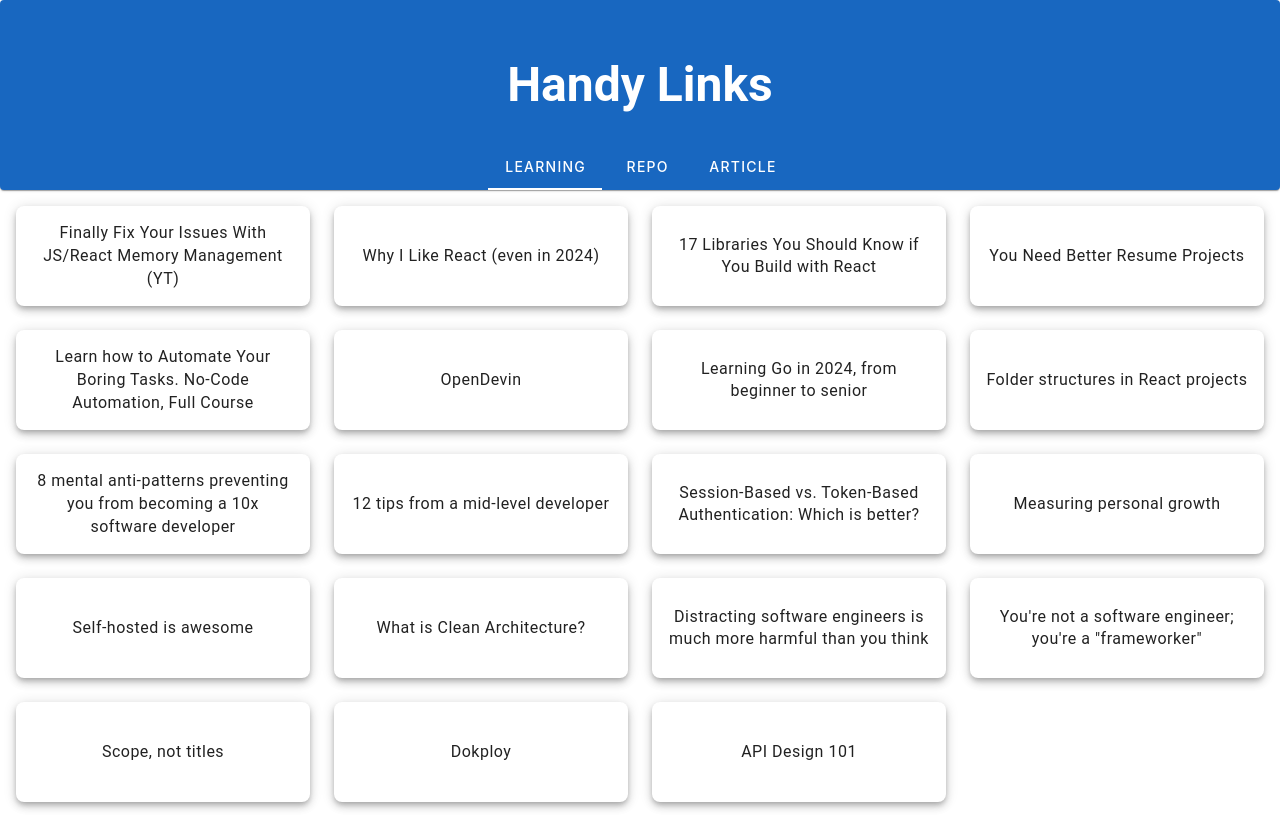
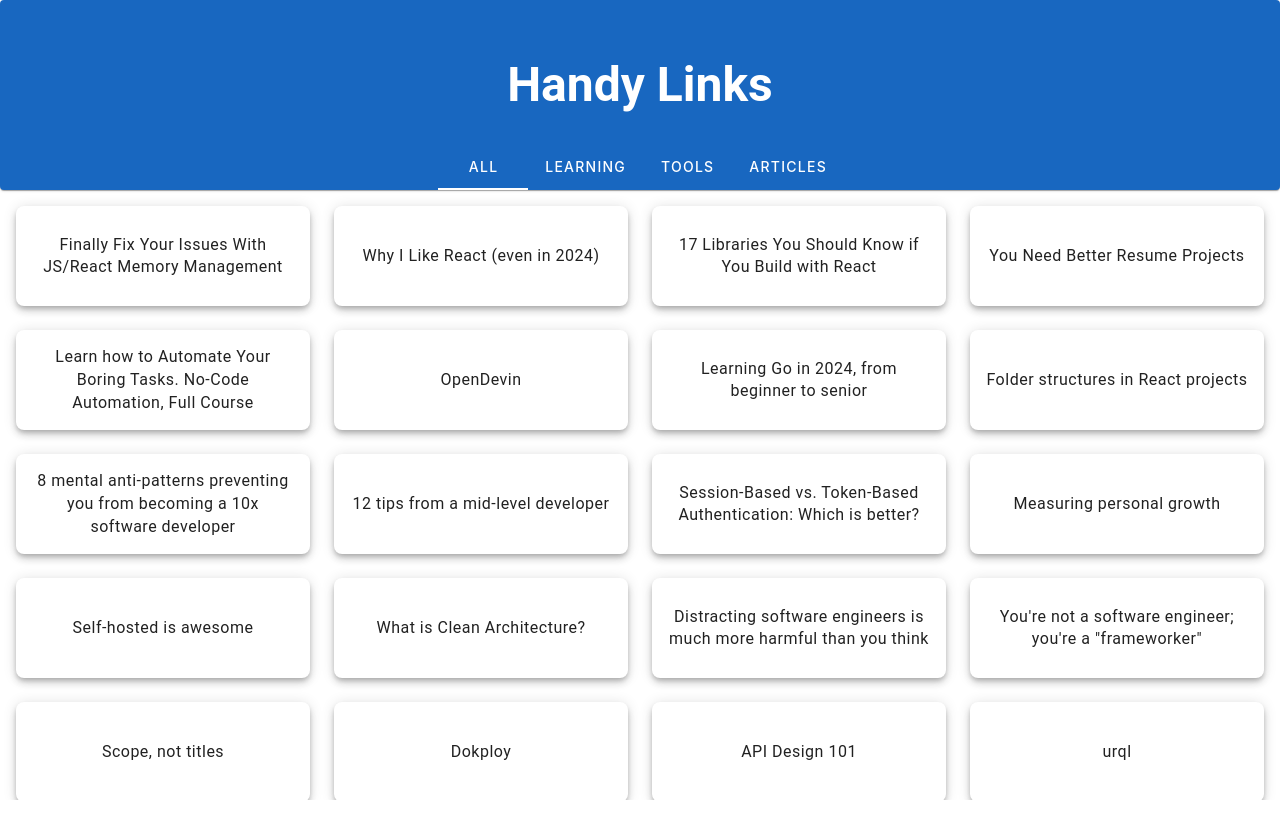
Before and after one commit to krau5/handy-links, a Vue app: page / in a window 1280 px wide. Built offline with nearby package versions, Linux system fonts and the light colour scheme.

Commit message:
New tools, type -> category, rename categories, update categories behavior (#4)
* New tools, type -> category, rename categories, update categories behavior

* Fix key error

* Add article

```diff
--- a/src/App.vue
+++ b/src/App.vue
@@ -4,16 +4,11 @@ import LinksList from './components/LinksList.vue';
 import Categories from './components/Categories.vue';
 import Cover from './components/Cover.vue';
 
-const categories = ['learning', 'repo', 'article'];
+const categories = ['all', 'learning', 'tools', 'articles'];
 
-const category = ref<string | null>(null);
+const category = ref('all');
 
 const handleClick = (newCategory: string) => {
-  if (category.value === newCategory) {
-    category.value = null;
-    return;
-  }
-
   category.value = newCategory;
 };
 </script>
--- a/src/assets/links.json
+++ b/src/assets/links.json
@@ -1,97 +1,147 @@
 [
   {
-    "name": "Finally Fix Your Issues With JS/React Memory Management (YT)",
+    "name": "Finally Fix Your Issues With JS/React Memory Management",
     "url": "https://www.youtube.com/watch?v=qERgb3pWfu0",
-    "type": "learning"
+    "category": "learning"
   },
   {
     "name": "Why I Like React (even in 2024)",
     "url": "https://ejosh.co/de/2024/03/why-i-like-react-even-in-2024/?ck_subscriber_id=2616749842",
-    "type": "article"
+    "category": "articles"
   },
   {
     "name": "17 Libraries You Should Know if You Build with React",
     "url": "https://dev.to/copilotkit/libraries-you-should-know-if-you-build-with-react-1807",
-    "type": "article"
+    "category": "articles"
   },
   {
     "name": "You Need Better Resume Projects",
     "url": "https://www.youtube.com/watch?v=dIDYZe8YG5g",
-    "type": "learning"
+    "category": "learning"
   },
   {
     "name": "Learn how to Automate Your Boring Tasks. No-Code Automation, Full Course",
     "url": "https://www.freecodecamp.org/news/automate-boring-tasks-no-code-automation-course/",
-    "type": "learning"
+    "category": "learning"
   },
   {
     "name": "OpenDevin",
     "url": "https://github.com/OpenDevin/OpenDevin",
-    "type": "repo"
+    "category": "tools"
   },
   {
     "name": "Learning Go in 2024, from beginner to senior",
     "url": "https://www.bytesizego.com/blog/learning-golang-2024",
-    "type": "learning"
+    "category": "learning"
   },
   {
     "name": "Folder structures in React projects",
     "url": "https://dev.to/itswillt/folder-structures-in-react-projects-3dp8",
-    "type": "learning"
+    "category": "learning"
   },
   {
     "name": "8 mental anti-patterns preventing you from becoming a 10x software developer",
     "url": "https://medium.com/thestartuplifer/8-mental-anti-patterns-preventing-you-from-becoming-a-10x-software-developer-part-1-94f9478adf8e",
-    "type": "article"
+    "category": "articles"
   },
   {
     "name": "12 tips from a mid-level developer",
     "url": "https://dev.to/abbeyperini/12-tips-from-a-mid-level-developer-29bk",
-    "type": "article"
+    "category": "articles"
   },
   {
     "name": "Session-Based vs. Token-Based Authentication: Which is better?",
     "url": "https://dev.to/fidalmathew/session-based-vs-token-based-authentication-which-is-better-227o",
-    "type": "article"
+    "category": "articles"
   },
   {
     "name": "Measuring personal growth",
     "url": "https://huyenchip.com/2024/04/17/personal-growth.html",
-    "type": "article"
+    "category": "articles"
   },
   {
     "name": "Self-hosted is awesome",
     "url": "https://pixeljets.com/blog/self-hosted-is-awesome/",
-    "type": "article"
+    "category": "articles"
   },
   {
     "name": "What is Clean Architecture?",
     "url": "https://newsletter.techworld-with-milan.com/p/what-is-clean-architecture",
-    "type": "article"
+    "category": "articles"
   },
   {
     "name": "Distracting software engineers is much more harmful than you think",
     "url": "https://zaidesanton.substack.com/p/the-biggest-problem-in-todays-work",
-    "type": "article"
+    "category": "articles"
   },
   {
     "name": "You're not a software engineer; you're a \"frameworker\"",
     "url": "https://dev.to/themuneebh/youre-not-a-software-engineer-youre-a-frameworker-3bkk",
-    "type": "article"
+    "category": "articles"
   },
   {
     "name": "Scope, not titles",
     "url": "https://www.developing.dev/p/scope-not-titles",
-    "type": "article"
+    "category": "articles"
   },
   {
     "name": "Dokploy",
     "url": "https://github.com/Dokploy/dokploy",
-    "type": "repo"
+    "category": "tools"
   },
   {
     "name": "API Design 101",
     "url": "https://levelup.gitconnected.com/api-design-101-from-basics-to-best-practices-a0261cdf8886",
-    "type": "learning"
+    "category": "learning"
+  },
+  {
+    "name": "urql",
+    "url": "https://github.com/urql-graphql/urql",
+    "category": "tools"
+  },
+  {
+    "name": "urql",
+    "url": "https://github.com/urql-graphql/urql",
+    "category": "tools"
+  },
+  {
+    "name": "Mithril",
+    "url": "https://github.com/MithrilJS/mithril.js",
+    "category": "tools"
+  },
+  {
+    "name": "Llama 2",
+    "url": "https://ai.meta.com/llama/",
+    "category": "tools"
+  },
+  {
+    "name": "XState",
+    "url": "https://github.com/statelyai/xstate",
+    "category": "tools"
+  },
+  {
+    "name": "Qwik",
+    "url": "https://github.com/BuilderIO/qwik",
+    "category": "tools"
+  },
+  {
+    "name": "Mitosis",
+    "url": "https://github.com/BuilderIO/mitosis",
+    "category": "tools"
+  },
+  {
+    "name": "Nue",
+    "url": "https://github.com/nuejs/nue",
+    "category": "tools"
+  },
+  {
+    "name": "Zustand",
+    "url": "https://github.com/pmndrs/zustand",
+    "category": "tools"
+  },
+  {
+    "name": "Frontend Architecture at Scale for Large Organizations",
+    "url": "https://medium.com/swlh/frontend-architecture-in-scale-for-large-organizations-593930ed10cd",
+    "category": "articles"
   }
 ]
--- a/src/components/Categories.vue
+++ b/src/components/Categories.vue
@@ -3,7 +3,7 @@ import { ref } from 'vue';
 
 type Props = {
   categories: string[];
-  selectedCategory: string | null;
+  selectedCategory: string;
   onClick: (category: string) => void;
 }
 
@@ -24,7 +24,6 @@ const formatCategoryName = (category: string) => {
 
 <template>
   <v-tabs
-    v-model="selectedCategory"
     bg-color="primary"
   >
     <v-tab
@@ -32,6 +31,7 @@ const formatCategoryName = (category: string) => {
       :key="category"
       :value="category"
       style="outline: none; box-shadow: none !important"
+      optional
       @click="handleCategoryClick(category)"
     >
       {{ formatCategoryName(category) }}
--- a/src/components/LinksList.vue
+++ b/src/components/LinksList.vue
@@ -3,17 +3,17 @@ import { computed } from 'vue';
 import links from '../assets/links.json';
 
 type Props = {
-  sortByCategory: string | null;
+  sortByCategory: string;
 }
 
 const props = defineProps<Props>();
 
 const sortedLinks = computed(() => {
-  if (!props.sortByCategory) {
+  if (props.sortByCategory === 'all') {
     return links;
   }
 
-  return links.filter((link) => link.type === props.sortByCategory);
+  return links.filter((link) => link.category === props.sortByCategory);
 });
 </script>
 
@@ -47,11 +47,13 @@ const sortedLinks = computed(() => {
 </template>
 
 <style scoped>
-.v-card {
-  transition: transform 0.2s;
-}
+@media (hover: hover) {
+  .v-card {
+    transition: transform 0.2s;
+  }
 
-.v-card:hover {
-  transform: scale(1.05);
+  .v-card:hover {
+    transform: scale(1.05);
+  }
 }
 </style>
--- a/src/style.css
+++ b/src/style.css
@@ -18,8 +18,21 @@ a {
   color: #646cff;
   text-decoration: inherit;
 }
-a:hover {
-  color: #535bf2;
+
+@media (hover: hover) {
+  a:hover {
+    color: #535bf2;
+  }
+}
+
+html {
+  overflow: hidden;
+  height: 100%;
+}
+
+body {
+  height: 100%;
+  overflow: auto;
 }
 
 body, #app {
```
